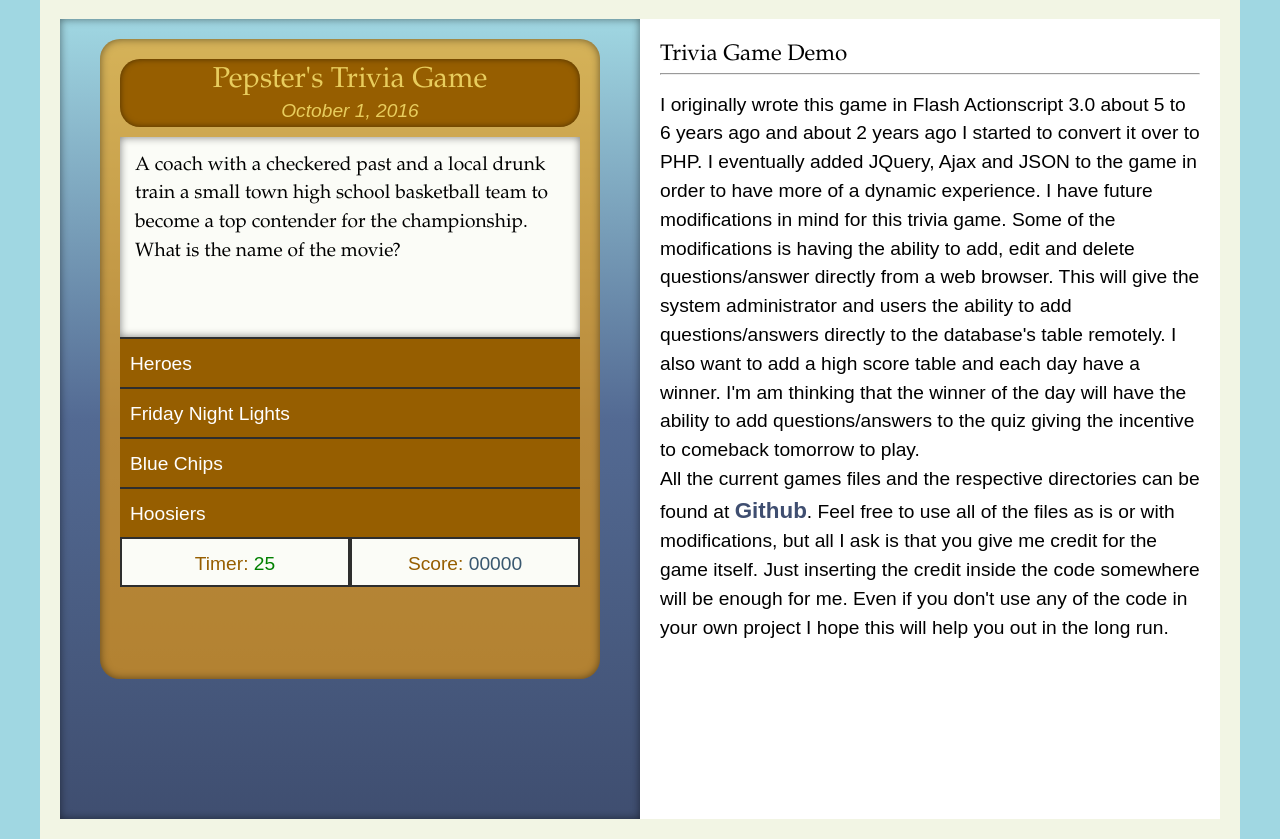
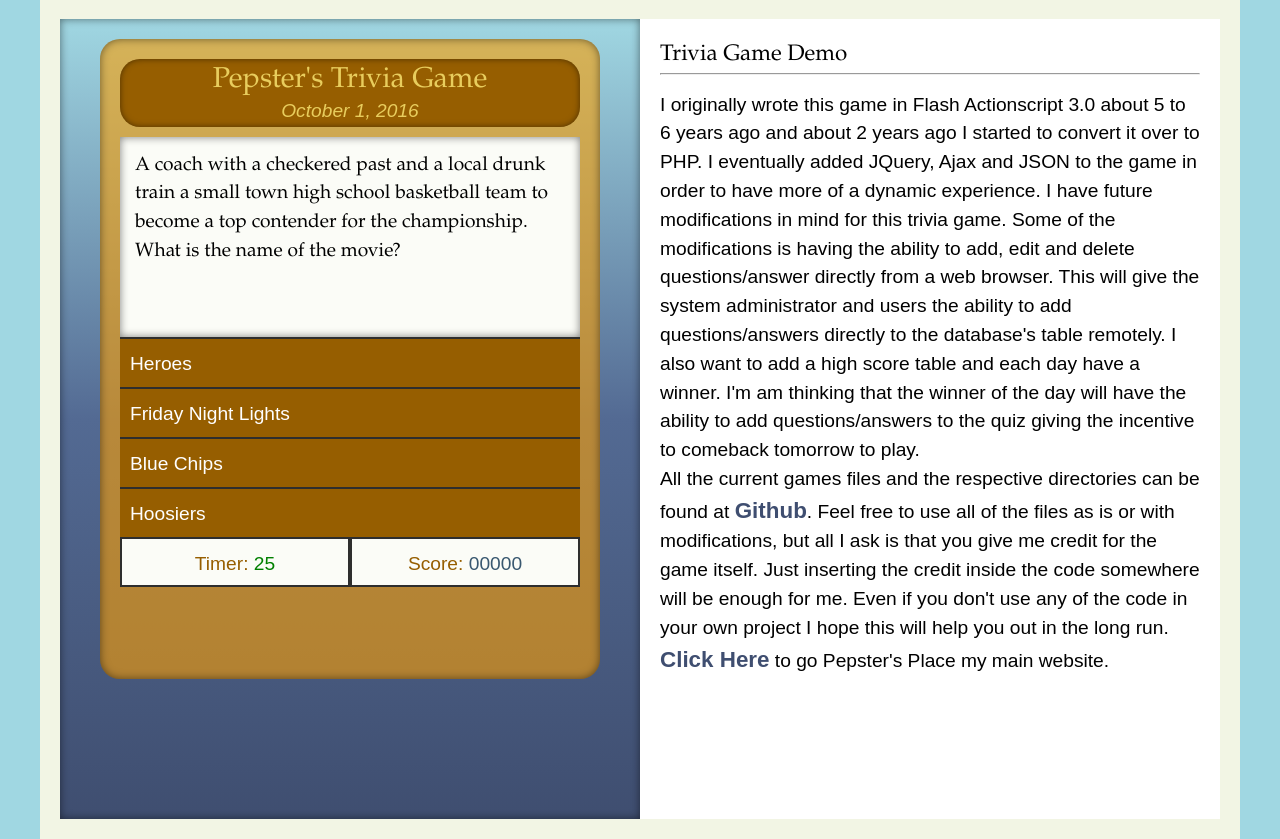
Before and after one commit to Strider64/Trivia-Quiz-PHP-JQuery-Game, a PHP site: page /trivia.php in a window 1280 px wide. Shown: the part 201-1040 px from the top of the page. Run offline with PHP 8.4, Linux system fonts and the light colour scheme; data comes from the database, SQL or seed files in the repository.

Commit message:
Add files via upload

```diff
--- a/trivia.php
+++ b/trivia.php
@@ -59,6 +59,7 @@ President John R Pepp
                 <br>
                 <p class="demoParagraph">I originally wrote this game in Flash Actionscript 3.0 about 5 to 6 years ago and about 2 years ago I started to convert it over to PHP. I eventually added JQuery, Ajax and JSON to the game in order to have more of a dynamic experience. I have future modifications in mind for this trivia game. Some of the modifications is having the ability to add, edit and delete questions/answer directly from a web browser. This will give the system administrator and users the ability to add questions/answers directly to the database's table remotely. I also want to add a high score table and each day have a winner. I'm am thinking that the winner of the day will have the ability to add questions/answers to the quiz giving the incentive to comeback tomorrow to play.</p>
                 <p class="demoParagraph">All the current games files and the respective directories can be found at <a href="https://github.com/Strider64/Trivia-Quiz-PHP-JQuery-Game" target="_blank">Github</a>. Feel free to use all of the files as is or with modifications, but all I ask is that you give me credit for the game itself. Just inserting the credit inside the code somewhere will be enough for me. Even if you don't use any of the code in your own project I hope this will help you out in the long run.</p>
+                <p class="demoParagraph"><a href="https://www.pepster.com">Click Here</a> to go Pepster's Place my main website.</p>
             </article>
             <script src="javascript/jquery-3.1.1.min.js"></script>
             <script src="javascript/game_play_01.js"></script>
```
